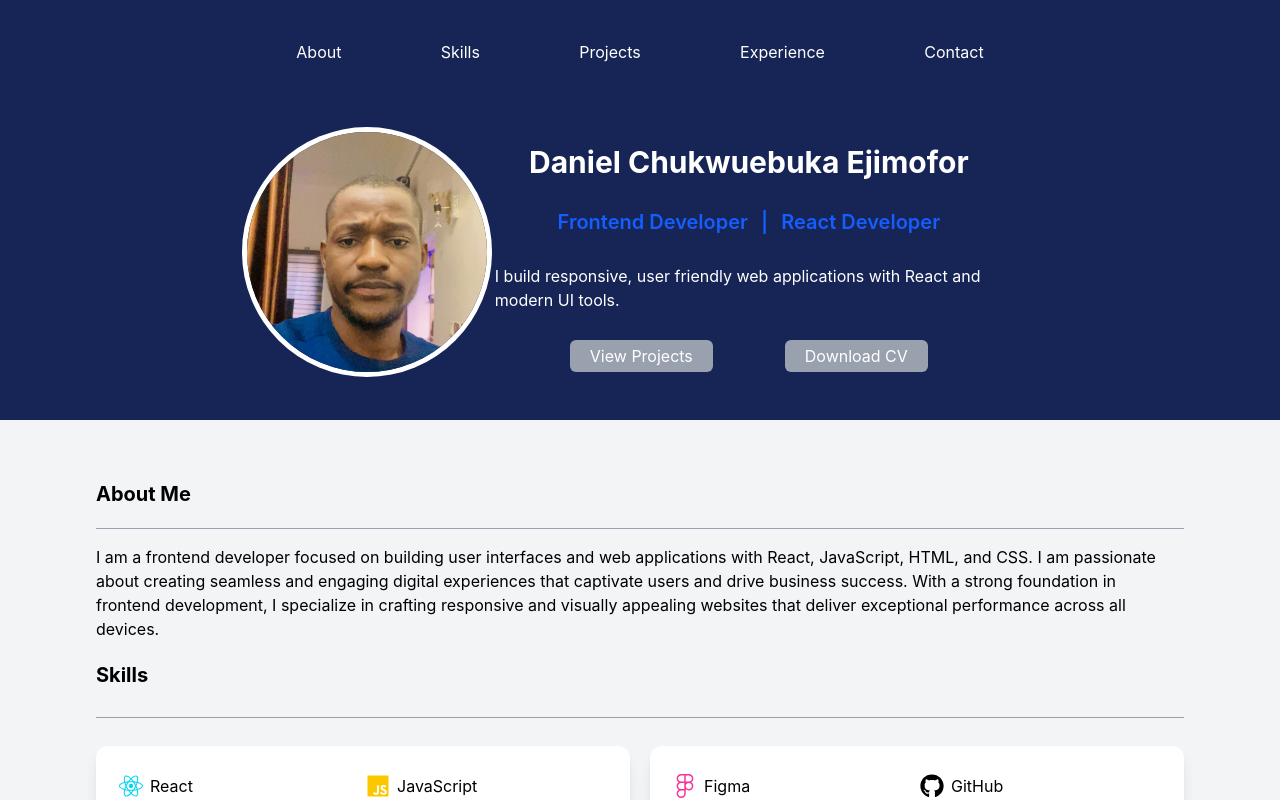
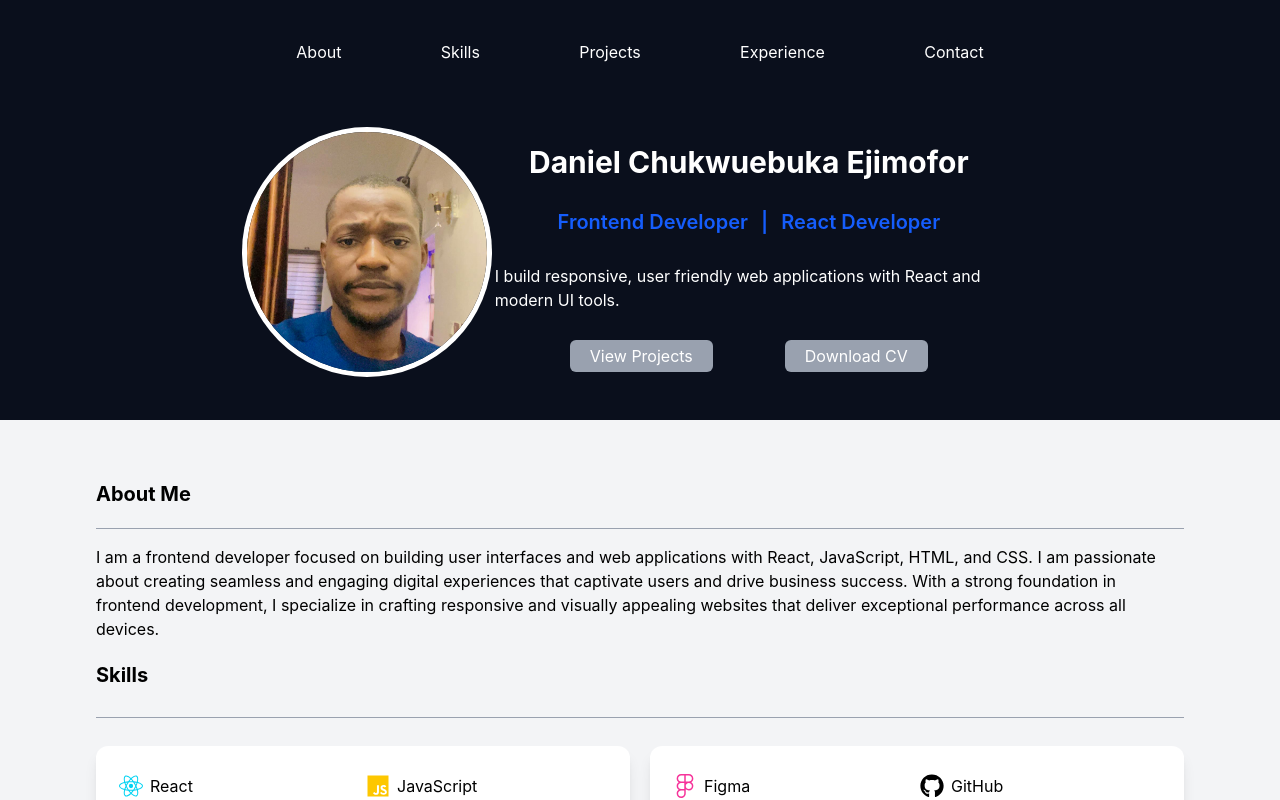
Before and after one commit to DanielApple05/daniels-port-folio, a React (Vite) app: page / in a window 1280 px wide. Shown: the top 800 px of the page. Built offline with nearby package versions, Linux system fonts and the light colour scheme.

Commit message:
refactor: update layout structure in aboutMe and hero components; add new portfolio image

```diff
--- a/src/components/aboutMe.jsx
+++ b/src/components/aboutMe.jsx
@@ -7,7 +7,7 @@ import skillsData from './skillsData';
 
 const aboutMe = (id) => {
   return (
-    <>
+    <div classname='w-full'>
       <Hero key={id} />
       <div className='xl:px-24 px-5 bg-gray-100 xl:py-15 py-5 xl:text-base text-xs'>
         <section id='about' className=''>
@@ -85,7 +85,7 @@ const aboutMe = (id) => {
         </section>
       </div>
 
-    </>
+    </div>
   );
 }
 
--- a/src/components/header-components/hero.jsx
+++ b/src/components/header-components/hero.jsx
@@ -5,15 +5,15 @@ import { Link } from "react-router-dom";
 const hero = () => {
   const About = [{ id: 1, name: 'View Projects', link: 'https://github.com/DanielApple05' }, { id: 2, name: 'Download CV', link: '/Daniel_Ejimofor_CV.pdf', download: true }];
   return (
-    <>
-      <div className='bg-blue-950 text-white xl:py-10 py-5 w-full xl:text-base text-xs place-content-center grid'>
+    <div>
+      <div className='bg-[#0A0F1C] text-white xl:py-10 py-5 w-full xl:text-base text-xs place-content-center grid'>
         <div className='flex justify-between xl:w-8/12 w-10/12 place-self-center '>
           {Tabs.map((tab) => (
             tab.isSection ? (
               <a
                 key={tab.id}
                 href={`#${tab.id}`}
-                className='cursor-pointer hover:text-blue-400' >
+                className='cursor-pointer hover:text-blue-400'>
                 {tab.name}
               </a>
             ) : (
@@ -49,7 +49,7 @@ const hero = () => {
           </div>
         </div>
       </div>
-    </>
+    </div>
   );
 }
 
```
Also changed, not shown: public/images/mern stack port-folio.png (added).
